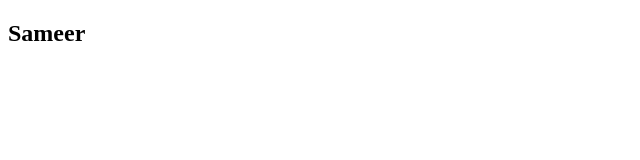
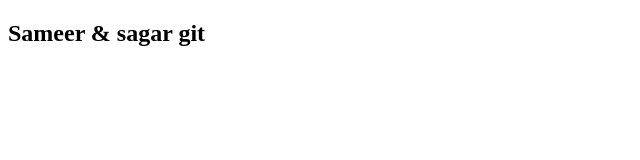
Before and after one commit to surankita/Suraj, a plain HTML site: page Rocky.html in a window 1280 px wide. Shown: the whole page, without its empty margins (0-640 px from the left). Drawn offline with Linux system fonts and the light colour scheme.

Commit message:
Sammer & sagar git done

```diff
--- a/Rocky.html
+++ b/Rocky.html
@@ -6,6 +6,6 @@
     <title>Parashu</title>
 </head>
 <body>
-    <h2>Sameer</h2>
+    <h2>Sameer & sagar git </h2>
 </body>
 </html>
```
